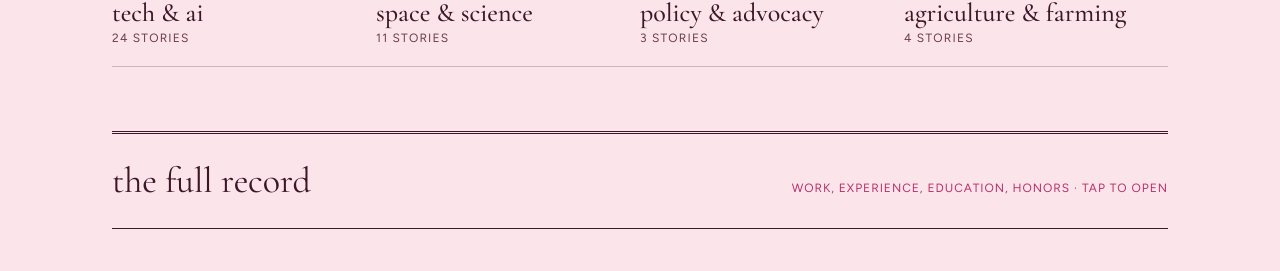
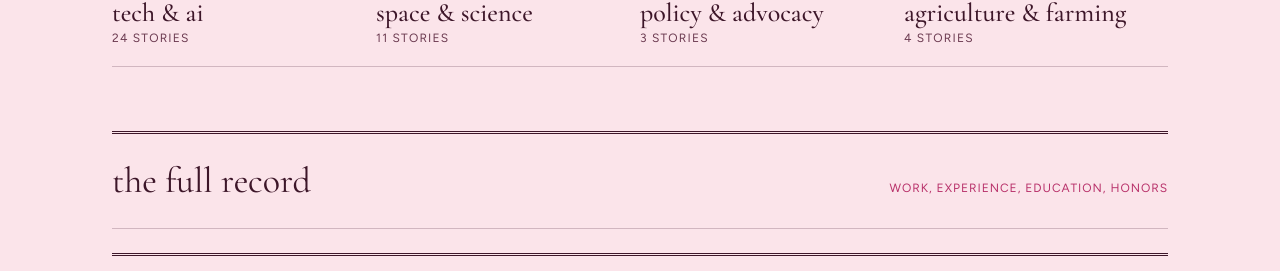
Before and after one commit to ellielwang/ellielwang.github.io, a React (Vite) app: page / in a window 1280 px wide. Shown: the part 2157-2428 px from the top of the page. Built offline with nearby package versions, Linux system fonts and the light colour scheme.

Commit message:
Show the full record open by default

```diff
--- a/src/App.tsx
+++ b/src/App.tsx
@@ -189,7 +189,7 @@ function Home() {
                 </div>
             </section>
 
-            <details className="ew-fold" id="record">
+            <details className="ew-fold" id="record" open>
             <summary><span>the full record</span><small>work, experience, education, honors</small></summary>
             <section className="ew-sect" id="work">
                 <div className="ew-shead"><h2>in the <em>field</em></h2></div>
--- a/src/style.css
+++ b/src/style.css
@@ -301,8 +301,6 @@ body { background: #fbe4ea; }
 .ew-fold > summary span { font-family: 'Cormorant Garamond', serif; font-size: 36px; }
 .ew-fold > summary small { font-size: 12px; letter-spacing: .08em; text-transform: uppercase; color: var(--accent); }
 .ew-fold[open] > summary { border-bottom: 1px solid var(--line); }
-.ew-fold > summary small::after { content: ' · tap to open'; }
-.ew-fold[open] > summary small::after { content: ' · tap to close'; }
 @media (max-width: 600px) { .ew-fold > summary { flex-direction: column; gap: 4px; } .ew-fold > summary span { font-size: 30px; } }
 .ew-fold > .ew-sect:first-of-type { margin-top: 24px; }
 .ew-side { display: none; }
```
Also changed, not shown: 3 other files (tests, documents, lock files or other folders).
